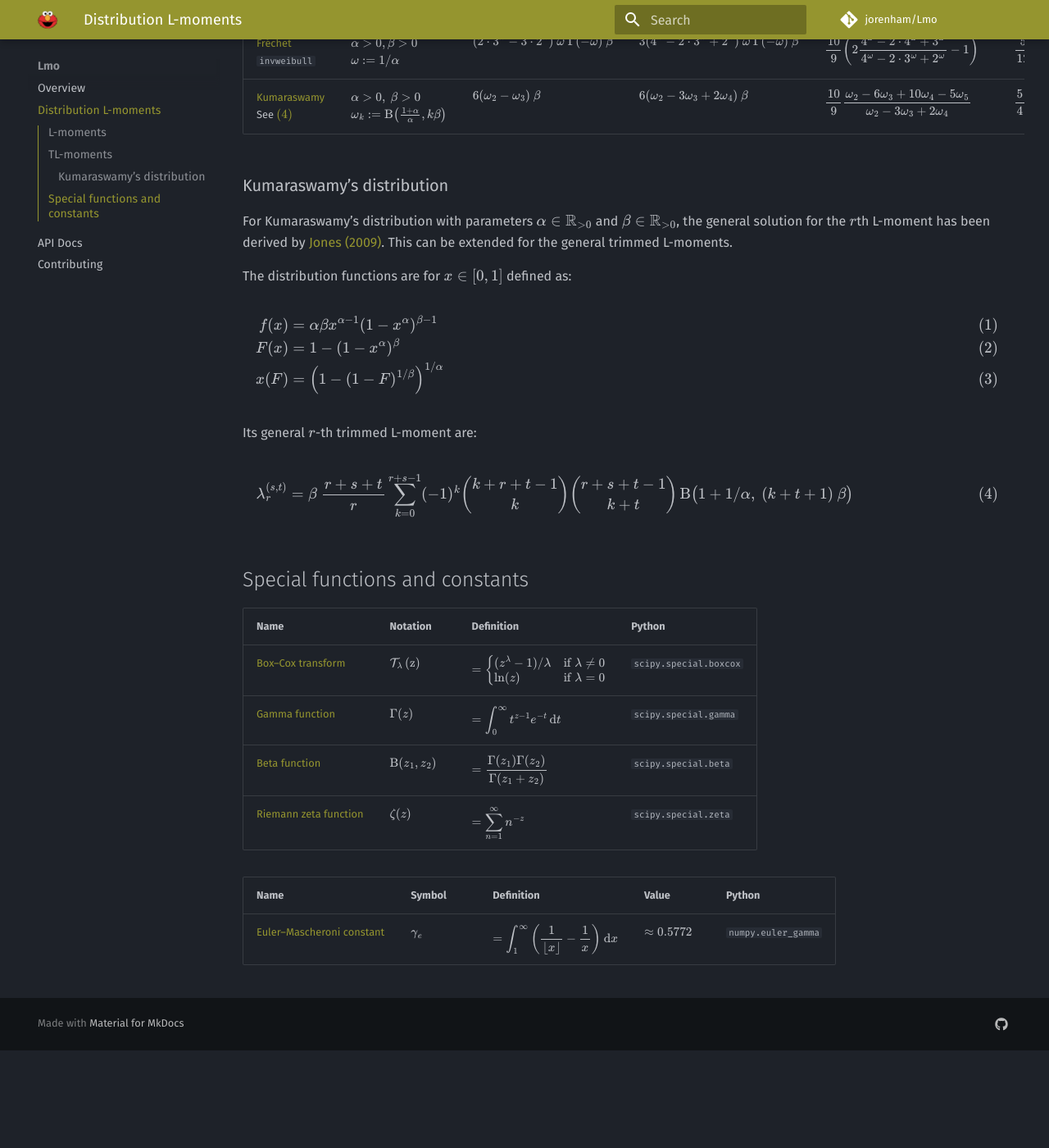
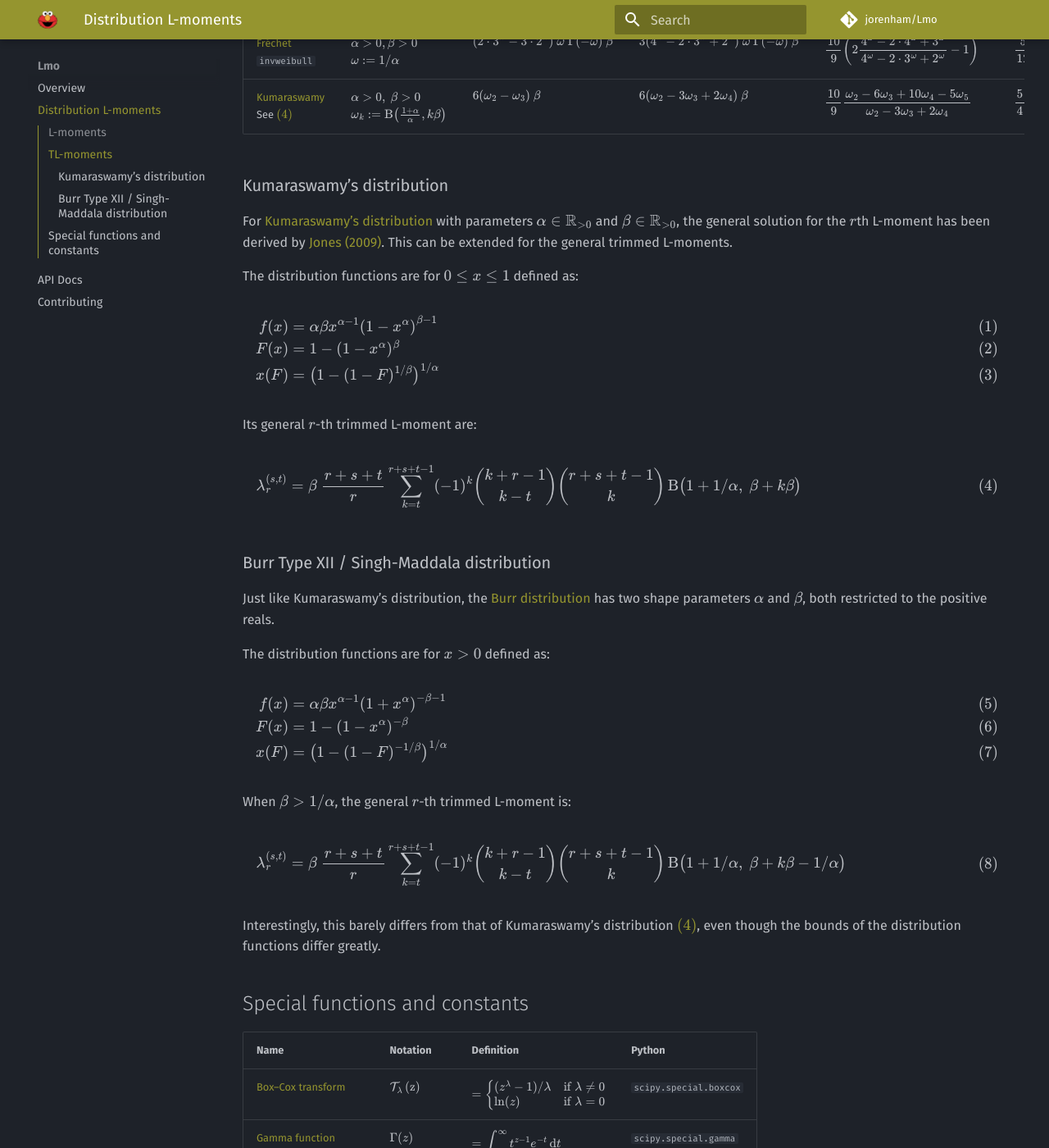
Before and after one commit to jorenham/Lmo, an MkDocs documentation site: the page built from docs/distributions.md, in a window 1280 px wide and 1400 px high, scrolled down 3329 px. Shown: the whole window at 82% size. Built offline with MkDocs 1.6.1 and Material for MkDocs 9.7.7, drawn with Linux system fonts in a browser that asks for light colours; comment, search, counter and statistics services are not loaded; before the commit the page ends 4610 px from its top, so only the background shows below that.

Commit message:
general solution for the L-moments of Burr XII

```diff
--- a/docs/distributions.md
+++ b/docs/distributions.md
@@ -980,19 +980,20 @@
 
 ### Kumaraswamy's distribution
 
-For Kumaraswamy's distribution with parameters
+For [Kumaraswamy's distribution
+](https://wikipedia.org/wiki/Kumaraswamy_distribution) with parameters
 \( \alpha \in \mathbb{R}_{>0} \) and \( \beta \in \mathbb{R}_{>0} \),
 the general solution for the \( r \)th L-moment has been derived by
 [Jones (2009)](https://doi.org/10.1016/j.stamet.2008.04.001). This can be
 extended for the general trimmed L-moments.
 
-The distribution functions are for \( x \in [0, 1] \) defined as:
+The distribution functions are for \( 0 \le x \le 1 \) defined as:
 
 \[
 \begin{align}
-f(x) &= \alpha \beta x^{\alpha-1}(1-x^\alpha)^{\beta-1} \\
+f(x) &= \alpha \beta x^{\alpha-1}\left(1-x^\alpha\right)^{\beta-1} \\
 F(x) &= 1 - (1 - x^\alpha)^\beta \\
-x(F) &= \left(1 - (1 - F)^{1/\beta} \right)^{1/\alpha}
+x(F) &= \bigl(1 - (1 - F)^{1/\beta} \bigr)^{1/\alpha}
 \end{align}
 \]
 
@@ -1003,14 +1004,52 @@
         \tlmoment{s,t}{r} =
             \beta \
             \frac{r + s + t}{r}
-            \sum_{k = 0}^{r + s - 1}
+            \sum_{k = t}^{r + s + t - 1}
                 (-1)^k
-                \binom{k + r + t - 1}{k}
-                \binom{r + s + t - 1}{k + t}
-                \B\bigl(1 + 1 / \alpha,\ (k + t + 1) \ \beta \bigr)
+                \binom{k + r - 1}{k - t}
+                \binom{r + s + t - 1}{k}
+                \B\bigl(1 + 1 / \alpha,\ \beta + k \beta \bigr)
             \label{eq:lr_kum}
     \end{equation}
 \]
+
+### Burr Type XII / Singh-Maddala distribution
+
+Just like Kumaraswamy's distribution, the
+[Burr distribution](https://wikipedia.org/wiki/Burr_distribution) has two
+shape parameters \( \alpha \) and \( \beta \), both restricted to the
+positive reals.
+
+The distribution functions are for \( x > 0 \) defined as:
+
+\[
+\begin{align}
+f(x) &= \alpha \beta x^{\alpha-1} \left(1 + x^\alpha\right)^{-\beta-1} \\
+F(x) &= 1 - (1 - x^\alpha)^{-\beta} \\
+x(F) &= \bigl(1 - (1 - F)^{-1/\beta} \bigr)^{1/\alpha}
+\end{align}
+\]
+
+When \( \beta > 1 / \alpha \), the general \( r \)-th trimmed L-moment is:
+
+\[
+    \begin{equation}
+        \tlmoment{s,t}{r} =
+            \beta \
+            \frac{r + s + t}{r}
+            \sum_{k = t}^{r + s + t - 1}
+                (-1)^k
+                \binom{k + r - 1}{k - t}
+                \binom{r + s + t - 1}{k}
+                \B\bigl(1 + 1 / \alpha,\ \beta + k \beta - 1 / \alpha \bigr)
+            \label{eq:lr_burr}
+    \end{equation}
+\]
+
+Interestingly, this barely differs from that of Kumaraswamy's distribution
+\( \eqref{eq:lr_kum} \), even though the bounds of the distribution functions
+differ greatly.
+
 
 
 ## Special functions and constants
```
